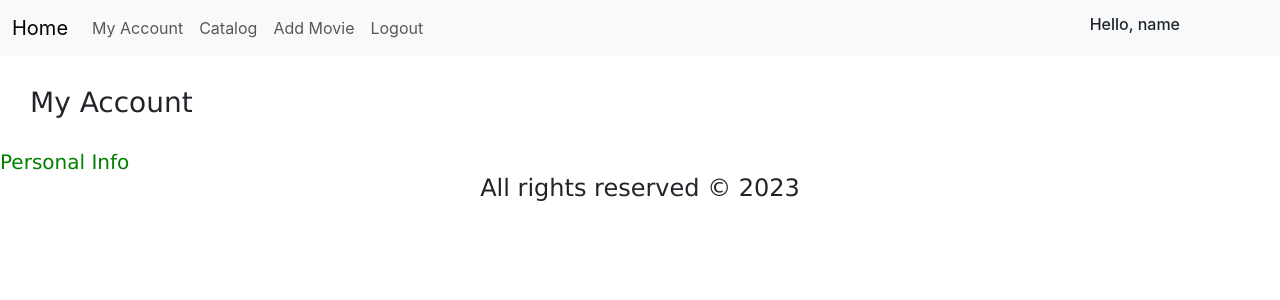
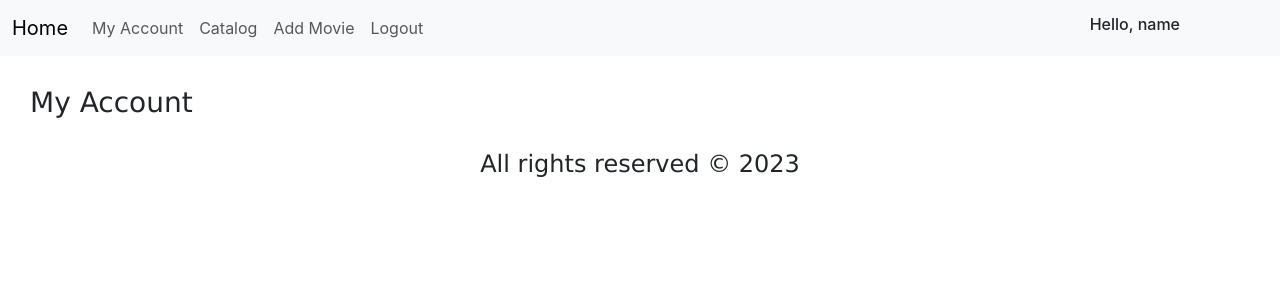
Before and after one commit to EmilPopovski24/react-course-project, a React (Create React App) app: page /account in a window 1280 px wide. Shown: the top 300 px of the page. Built offline with nearby package versions, Linux system fonts and the light colour scheme; no server answers; sample sign-in values are in the browser's storage.

Commit message:
update Account. js

```diff
--- a/src/components/Account/Account.js
+++ b/src/components/Account/Account.js
@@ -4,7 +4,6 @@ export const Account = () => {
     return (
             <div>
                 <h3>My Account</h3>
-                <h5>Personal Info</h5>
             </div>
     )
 }
```
